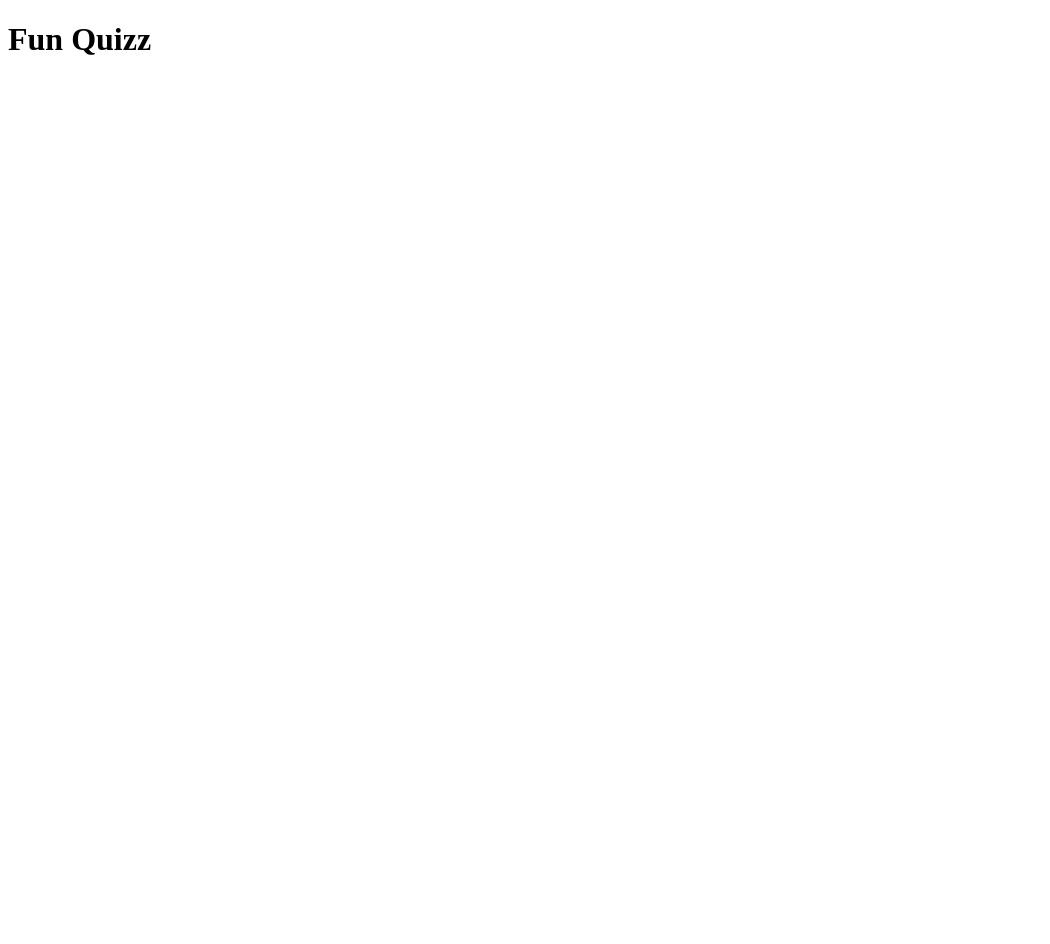
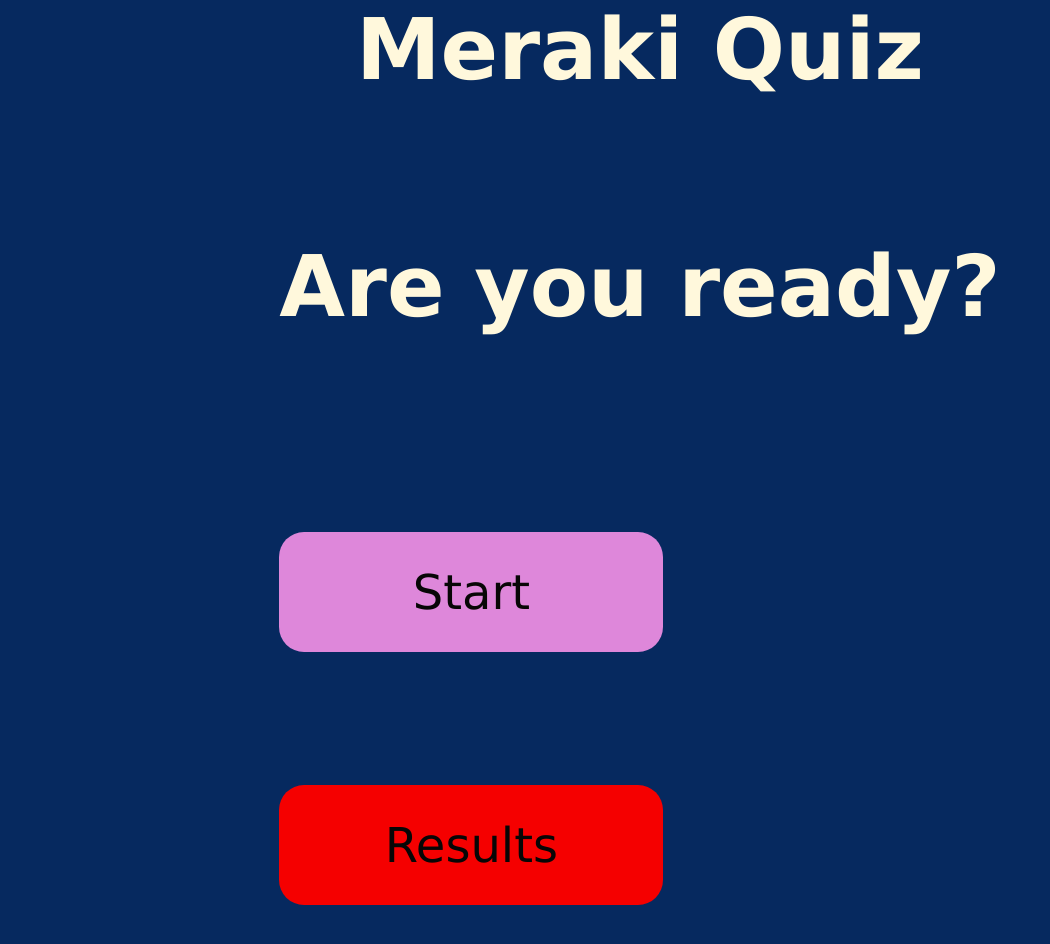
Before and after one commit to KhaledYousev/Meraki_Academy_Project_1, a plain HTML site: page index.html in a window 1280 px wide. Shown: the whole page, without its empty margins (0-1050 px from the left). Before the commit the page ends 800 px from the top, so only its background shows below. Drawn offline with Linux system fonts and the light colour scheme.

Commit message:
finishing main page html and css and creating other pages

```diff
--- a/index.html
+++ b/index.html
@@ -6,10 +6,18 @@
     <meta name="viewport" content="width=device-width, initial-scale=1.0">
     <link rel="stylesheet" href="quiz.css">
     <title>Project 1 (Quizz)</title>
+    <h1 class = "Ques">Meraki Quiz</h1>
+
 </head>
 
 <body>
-    <h1 >Fun Quizz</h1>
+    <div class p1 = "main" id = "home">
+        <h1 class = "Ques">Are you ready?</h1>
+        <a href="sf7et el game" class="btn">Start</a>
+        <a href="sf7et el results" class="btn" id="resultsbtn" >Results</a>
+
+
+    </div>
 
 
 
--- a/quiz.css
+++ b/quiz.css
@@ -1,3 +1,90 @@
+body{
+    background-color: rgb(6, 41, 95);
+    box-sizing: border-box;
+    margin: 0;
+    padding: 0;
+    font-family:'Lucida Sans', 'Lucida Sans Regular', 'Lucida Grande', 'Lucida Sans Unicode', Geneva, Verdana, sans-serif;
+}
+
 h1 {
-font-size:xx-large
+    font-size: 85px ;
+    color: cornsilk ;
+    margin-bottom: 5rem;
+    margin-top: 0%;
+    text-align: center;
+    align-self: center;
+    align-items: center;
 }
+
+h2 {
+    font-size: 4rem;
+    margin-bottom: 4rem;
+    text-align: center;
+    align-self: center;
+    align-items: center;
+
+}
+#home {
+    width: 100vw;
+    height: 100vh;
+    display: grid;
+    grid-area: auto;
+    justify-content: center;
+    align-items: center;
+    max-width: 80rem;
+    margin: auto;
+    padding: auto;
+}
+.main{
+    display: grid;
+    grid-area: auto;
+    grid-template-columns: 1fr 2fr 1fr;
+    justify-content: center;
+    align-items: center;
+
+}
+.p1 {
+    display: grid;
+    grid-area: auto;
+    grid-template-columns: 1fr 2fr 1fr;
+    justify-content: center;
+    align-items: center;
+}
+.btn {
+    font-size: 3rem;
+    align-self: center;
+    border-color: darkred;
+    border-width: 1rem;
+    border-radius: 25px;
+    padding: 2rem;
+    width: 20rem;
+    text-align: center;
+    margin-bottom: 1rem;
+    margin-top: 0%;
+    text-decoration:blueviolet;
+    color: rgb(7, 6, 6);
+    background:rgb(222, 135, 218);
+}
+.btn:hover {
+    cursor: pointer;
+    transition:cubic-bezier(1, 0, 0, 1);
+    transform:scale(1.2);
+    color: gold ;
+    background-color: black;
+}
+.btn[disabled]:hover {
+    cursor: not-allowed;
+    box-shadow: none;
+    transform: note
+
+}
+#resultsbtn {
+    background:rgb(245, 0, 0);
+
+}
+#resultsbtn:hover {
+    text-shadow: deeppink;
+    box-shadow: 2rem;
+    background-color: black;
+
+}
```
Also changed, not shown: questions.css (added), questions.html (added).
